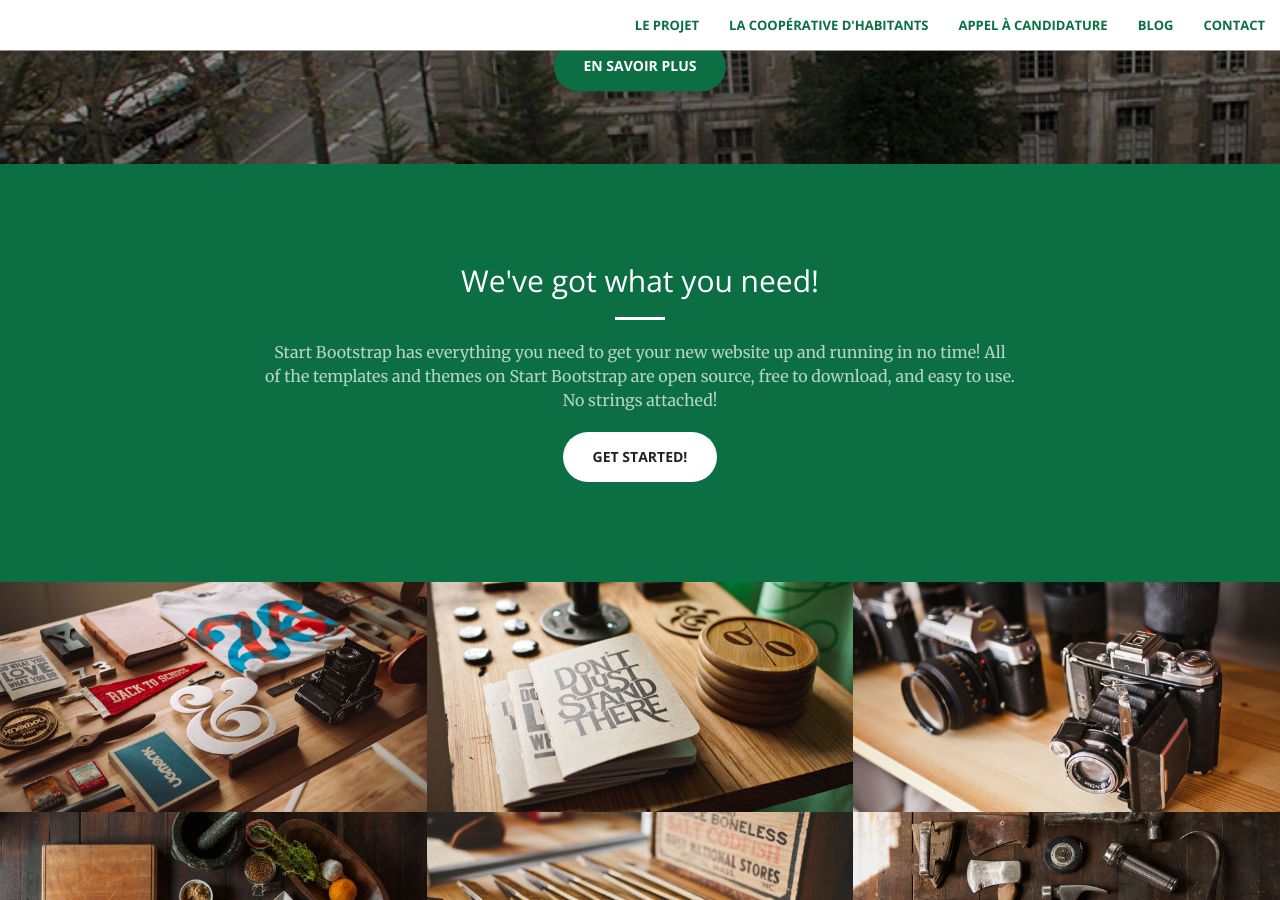
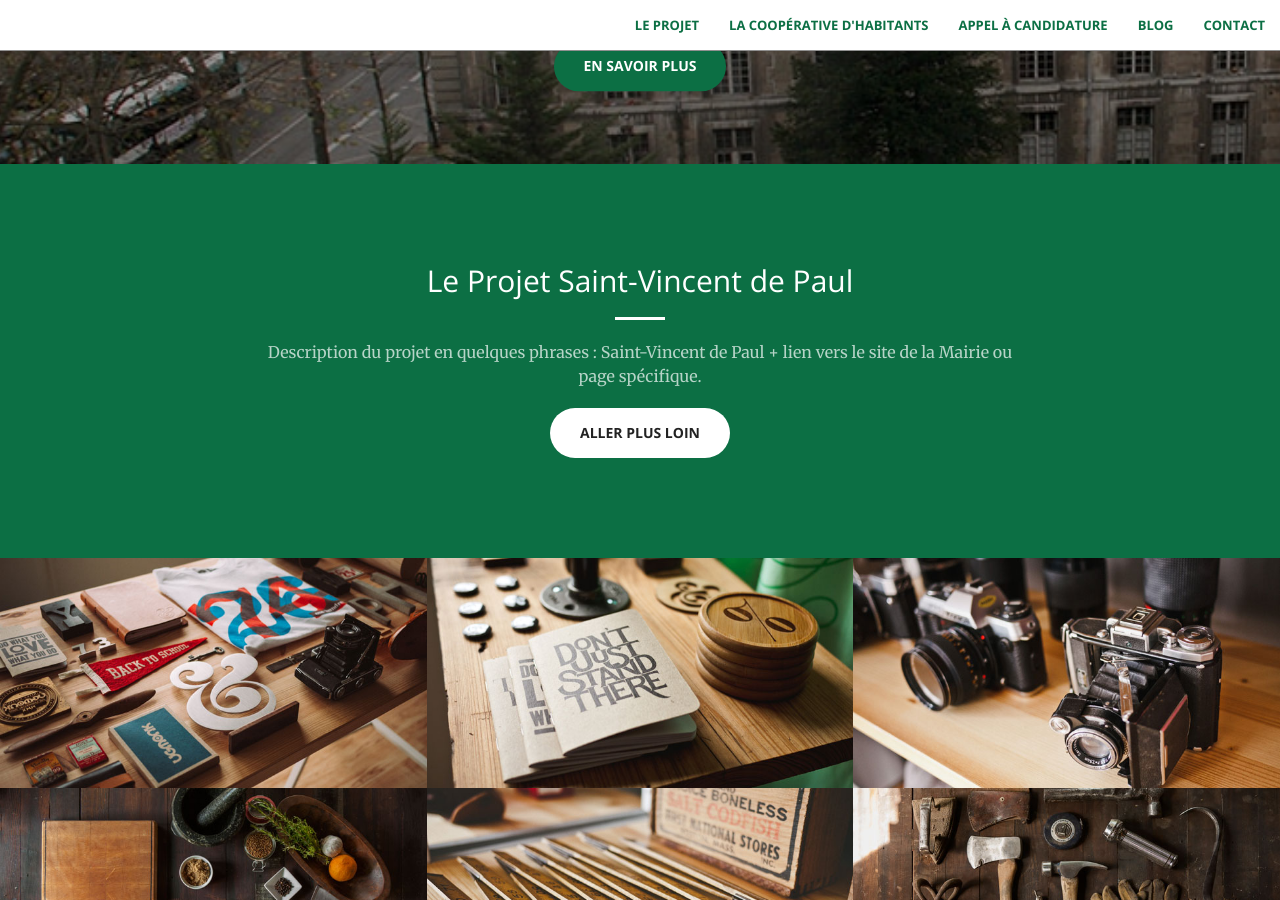
Before and after one commit to CoopSVP/coopsvp.github.io, a Jekyll site: the page built from index.html, in a window 1280 px wide and 900 px high, scrolled down 436 px. Built offline with Jekyll 4.4.1, drawn with Linux system fonts in a browser that asks for light colours.

Commit message:
Commit corrections
Correction navigation mobile + quelques phrases sur le projet

```diff
--- a/_includes/call-to-action.html
+++ b/_includes/call-to-action.html
@@ -2,10 +2,10 @@
     <div class="container">
         <div class="row">
             <div class="col-lg-8 col-lg-offset-2 text-center">
-                <h2 class="section-heading">We've got what you need!</h2>
+                <h2 class="section-heading">Le Projet Saint-Vincent de Paul</h2>
                 <hr class="light">
-                <p class="text-faded">Start Bootstrap has everything you need to get your new website up and running in no time! All of the templates and themes on Start Bootstrap are open source, free to download, and easy to use. No strings attached!</p>
-                <a href="#" class="btn btn-default btn-xl">Get Started!</a>
+                <p class="text-faded">Description du projet en quelques phrases : Saint-Vincent de Paul + lien vers le site de la Mairie ou page spécifique.</p>
+                <a href="#" class="btn btn-default btn-xl">Aller plus loin</a>
             </div>
         </div>
     </div>
--- a/_includes/nav.html
+++ b/_includes/nav.html
@@ -1,15 +1,15 @@
 <nav id="mainNav" class="navbar navbar-default navbar-fixed-top">
     <div class="container-fluid">
         <!-- Brand and toggle get grouped for better mobile display -->
-<!--         <div class="navbar-header">
+         <div class="navbar-header">
             <button type="button" class="navbar-toggle collapsed" data-toggle="collapse" data-target="#bs-example-navbar-collapse-1">
                 <span class="sr-only">Toggle navigation</span>
                 <span class="icon-bar"></span>
                 <span class="icon-bar"></span>
                 <span class="icon-bar"></span>
             </button>
-            <a class="navbar-brand page-scroll" href="#page-top">Start Bootstrap</a>
-        </div> -->
+            <!-- <a class="navbar-brand page-scroll" href="#page-top">Start Bootstrap</a> -->
+        </div>
 
         <!-- Collect the nav links, forms, and other content for toggling -->
         <div class="collapse navbar-collapse" id="bs-example-navbar-collapse-1">
```
Also changed, not shown: _old/README.md (deleted, +0 -3 lines), _old/index.html (deleted, +0 -12 lines), 3 other files.
